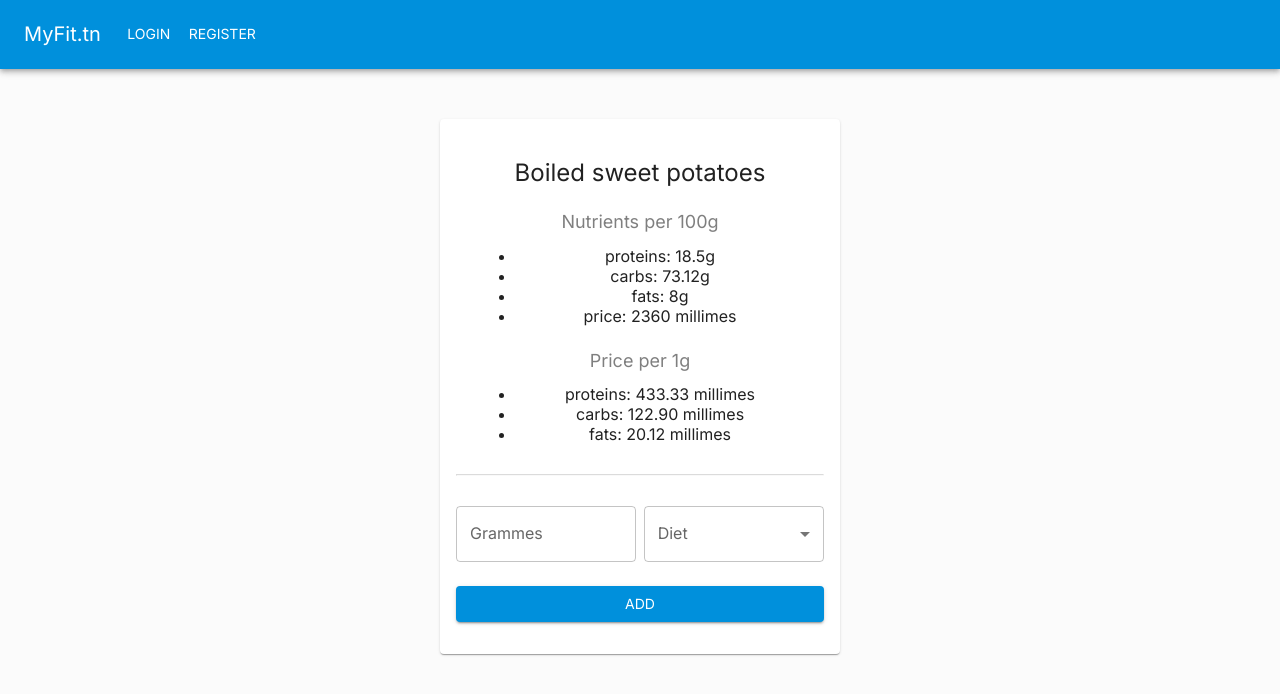
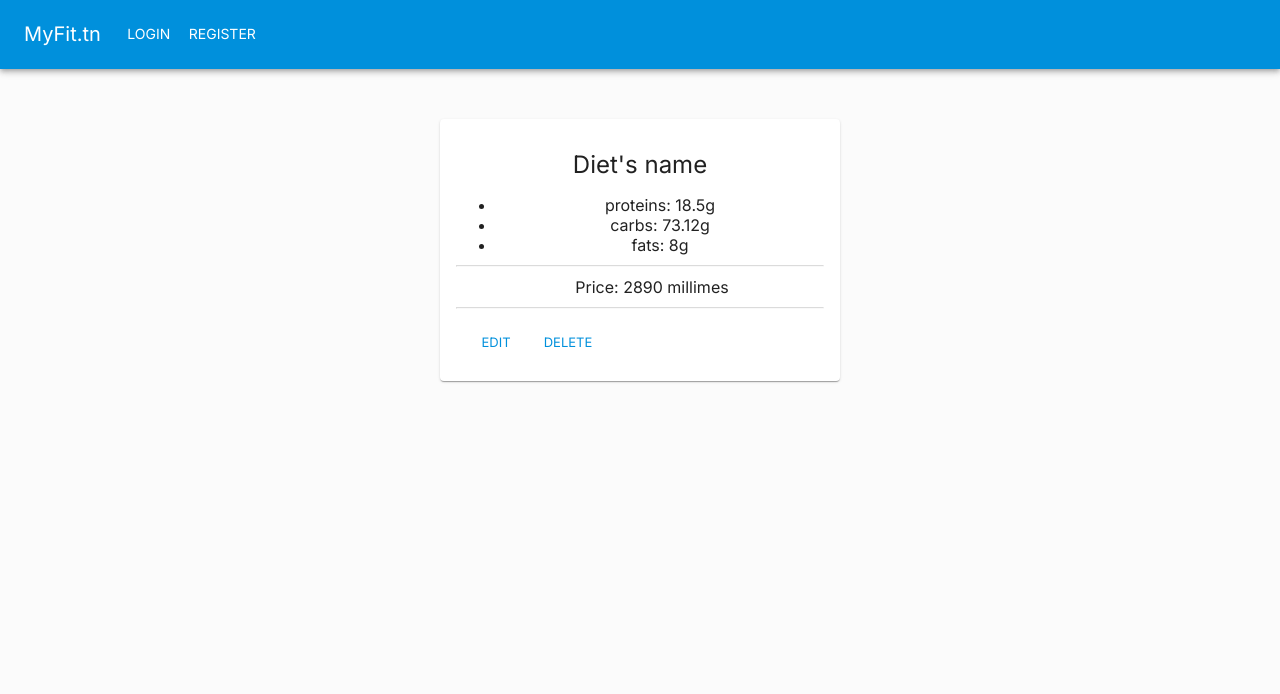
Before and after one commit to alabenyahia/MyFit, a React (Create React App) app: page / in a window 1280 px wide. Shown: the top 694 px of the page. Built offline with nearby package versions, Linux system fonts and the light colour scheme.

Commit message:
Finish DietCard UI

```diff
--- a/src/App.js
+++ b/src/App.js
@@ -6,13 +6,14 @@ import Login from "./pages/Login";
 import Register from "./pages/Register";
 import AddFood from "./pages/AddFood";
 import FoodCard from "./components/FoodCard";
+import DietCard from "./components/DietCard";
 
 function App() {
     return (
         <ThemeProvider theme={theme}>
             <div className="App">
                 <TopAppBar/>
-                <FoodCard/>
+                <DietCard/>
             </div>
         </ThemeProvider>
     );
--- /dev/null
+++ b/src/components/DietCard.js
@@ -0,0 +1,37 @@
+import React from 'react';
+import {Card, CardActions, CardContent, FormControl, InputLabel, MenuItem, Select, TextField} from "@mui/material";
+import Typography from "@mui/material/Typography";
+import Box from "@mui/material/Box";
+import Button from "@mui/material/Button";
+
+const DietCard = () => {
+    return (
+        <div>
+            <Card sx={{maxWidth: "400px", margin: "50px auto"}}>
+                <CardContent>
+                    <Typography variant="h3" sx={{fontSize: "24px", fontWeight: "500", margin: "16px 0"}} my={3}>
+                        Diet's name
+                    </Typography>
+
+                    <div>
+                        <ul>
+                            <li>proteins: 18.5g</li>
+                            <li>carbs: 73.12g</li>
+                            <li>fats: 8g</li>
+                        </ul>
+                    </div>
+                    <hr style={{margin: "10px 0", opacity: "0.35"}}/>
+                    <p style={{paddingLeft: "24px"}}>Price: 2890 millimes</p>
+                    <hr style={{margin: "10px 0", opacity: "0.35"}}/>
+
+                    <CardActions sx={{paddingBottom: 0}}>
+                        <Button size="small">Edit</Button>
+                        <Button size="small">Delete</Button>
+                    </CardActions>
+                </CardContent>
+            </Card>
+        </div>
+    );
+};
+
+export default DietCard;
```
